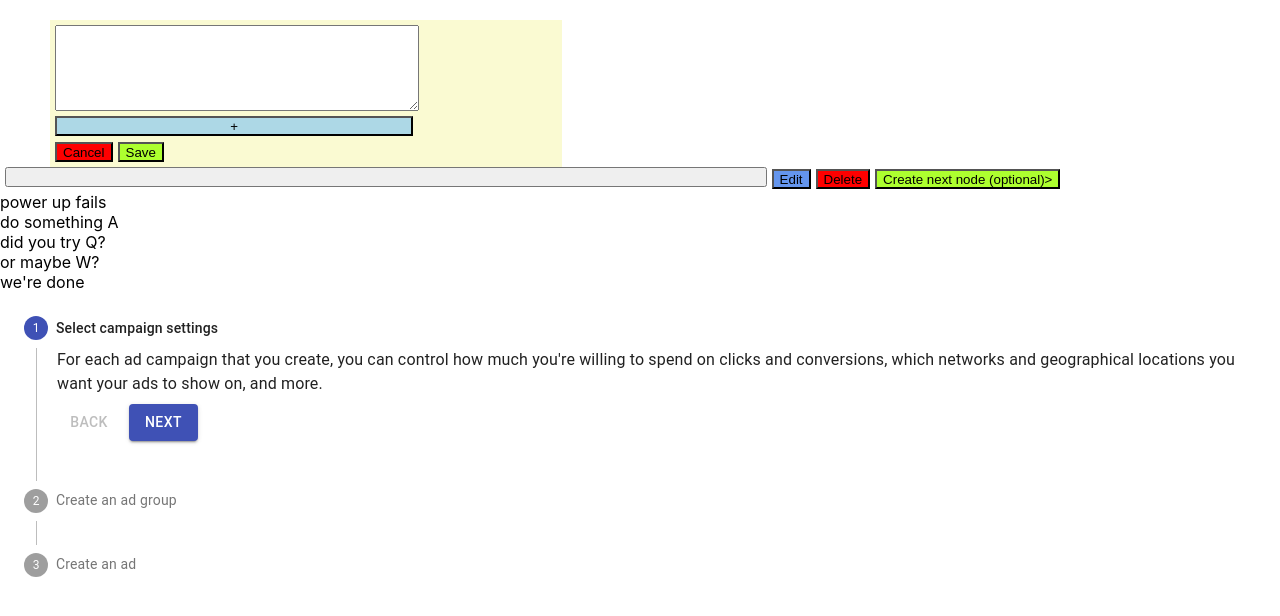
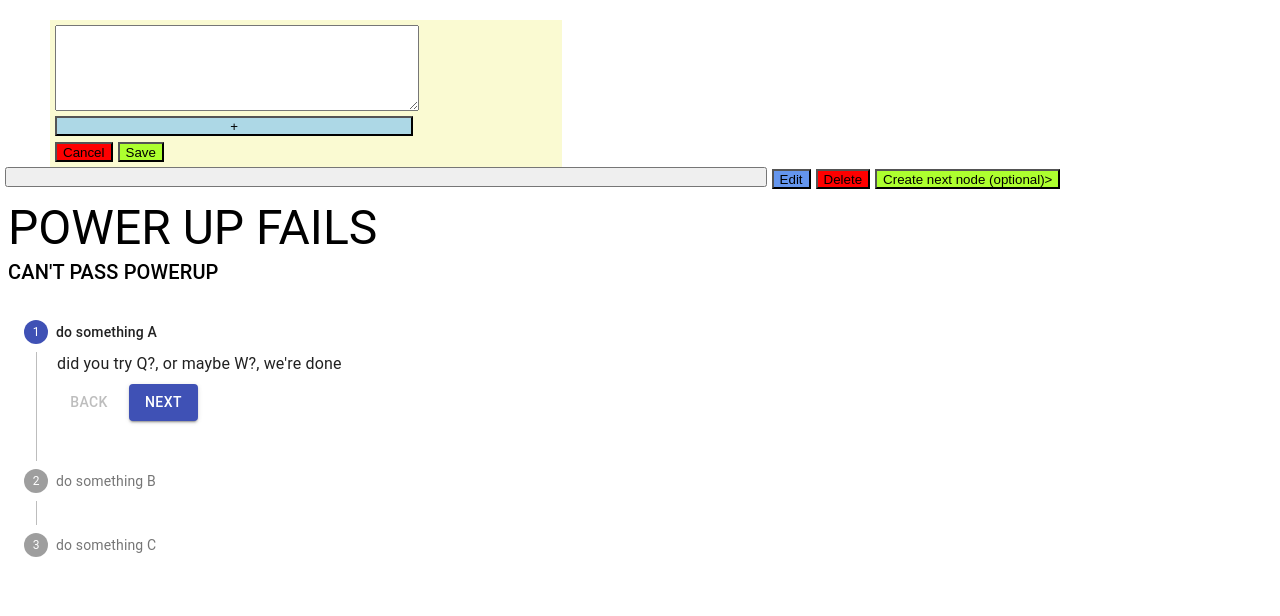
Before and after one commit to hackathoncal/hackathoncal-frontend, a React (Create React App) app: page / in a window 1280 px wide. Shown: the top 616 px of the page. Built offline with nearby package versions, Linux system fonts and the light colour scheme.

Commit message:
update in showScenario

```diff
--- a/src/components/showScenario.js
+++ b/src/components/showScenario.js
@@ -1,71 +1,59 @@
-import React, { Component } from "react";
+import React from 'react';
+import { makeStyles } from '@material-ui/core/styles';
+import Typography from '@material-ui/core/Typography';
+
 import { addOne, subtractOne } from "../redux/actions/counterAction.js";
 import { connect } from "react-redux";
 import { scenario1, nodes } from "./constants";
 import VerticalLinearStepper from "./stepperMenu";
 
-// import "./Main.scss";
+const useStyles = makeStyles((theme) => ({
+    root: {
+        ...theme.typography.button,
+        backgroundColor: theme.palette.background.paper,
+        padding: theme.spacing(1),
+    },
+}));
 
-function getSteps() {
-    return ['Select campaign settings', 'Create an ad group', 'Create an ad'];
-  }
 
-  function getStepContent(step) {
-    switch (step) {
-      case 0:
-        return `For each ad campaign that you create, you can control how much
-                you're willing to spend on clicks and conversions, which networks
-                and geographical locations you want your ads to show on, and more.`;
-      case 1:
-        return 'An ad group contains one or more ads which target a shared set of keywords.';
-      case 2:
-        return `Try out different ad text to see what brings in the most customers,
-                and learn how to enhance your ads using features like ad extensions.
-                If you run into any problems with your ads, find out how to tell if
-                they're running and how to resolve approval issues.`;
-      default:
-        return 'Unknown step';
+export default function ShowScenario() {
+    const classes = useStyles();
+
+    const scenario = scenario1;
+    const allNodes = nodes;
+
+    const getSteps = () => {
+
+        const allTexts = allNodes.map(item => item.text);
+        return allTexts;
     }
-  }
 
-class ShowScenario extends Component {
+    const getStepContent = step => {
 
-    render() {
-        // let { scenario } = this.props.selectedScenario;
-        const scenario = scenario1;
-        const firstNode = nodes.filter(item => item.id === scenario.first_node)[0];
-        console.log(firstNode);
-        return (
-            <>
-                <div>
-                    <div>{scenario.name}</div>
-                    <div>
-                        {firstNode.text}
-                    </div>
-                    {firstNode.options.map((item, index) => {
-                        return(
-                            <div key={index}>
-                                {item.text}
-                            </div>
-                        )
+        const options = nodes[step].options;
 
-                    } )}
-                    <VerticalLinearStepper getSteps={getSteps} getStepContent={(id) => getStepContent(id)} />
-                </div>
-            </>
-        );
+        console.log(options);
+
+        const steps = options.map(item => item.text);
+
+        console.log(steps);
+
+        return steps.join(", ");
+
     }
+
+
+    return (
+        <>
+            <div className={classes.root}>
+                <Typography variant="h3" component="h3">
+                    {scenario.name}
+                </Typography>
+                <Typography variant="h6" component="h6">
+                    {scenario.description}
+                </Typography>
+            </div>
+            <VerticalLinearStepper getSteps={getSteps} getStepContent={(id) => getStepContent(id)} />
+        </>
+    );
 }
-
-const mapStateToProps = (state) => ({
-    counter: state.counter
-});
-
-const mapDispatchToProps = (dispatch) => {
-    return {
-        addOneToCounter: (num) => dispatch(addOne(num)),
-        subtractOneFromCounter: (num) => dispatch(subtractOne(num))
-    };
-};
-
-export default connect(mapStateToProps, mapDispatchToProps)(ShowScenario);
```
